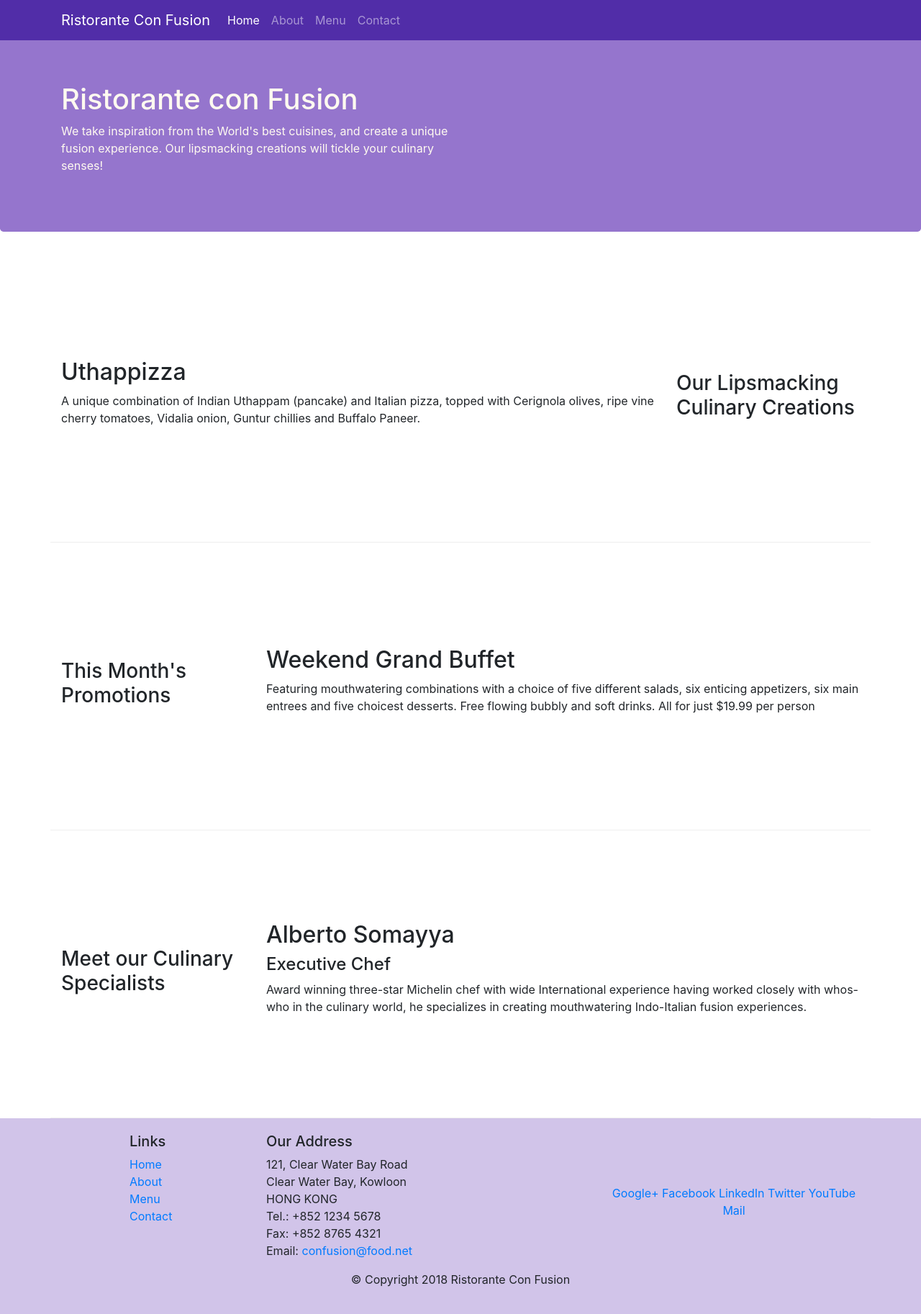
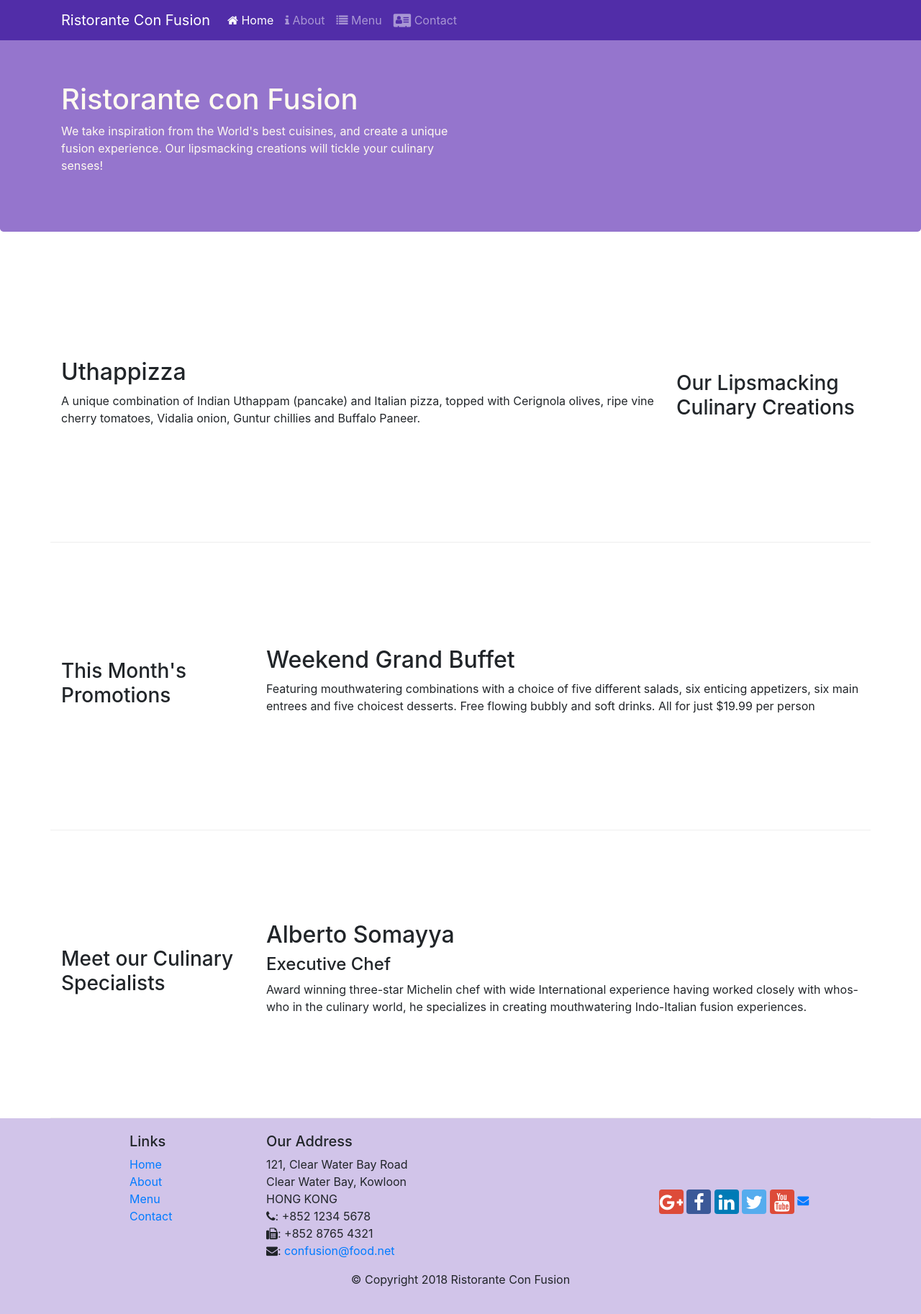
Before and after one commit to 17ucs062/Confusion, a website: page index.html in a window 1280 px wide. Shown: the whole page at 72% size. Drawn offline with nearby package versions, Linux system fonts and the light colour scheme.

Commit message:
Icon Fonts

```diff
--- a/index.html
+++ b/index.html
@@ -10,6 +10,8 @@
 
     <!-- Bootstrap CSS -->
     <link rel="stylesheet" type="text/css" href="CSS/styles.css">
+    <link rel="stylesheet" href="node_modules/font-awesome/css/font-awesome.css">
+    <link rel="stylesheet" href="node_modules/bootstrap-social/bootstrap-social.css">
     <link rel="stylesheet" href="node_modules/bootstrap/dist/css/bootstrap.min.css">
 </head>
 
@@ -23,10 +25,10 @@
             <a class="navbar-brand" href="#">Ristorante Con Fusion</a>
             <div class="collapse navbar-collapse" id="Navbar">
                 <ul class="navbar-nav mr-auto">
-                    <li class="nav-items active"><a class="nav-link" href="#">Home</a></li>
-                    <li class="nav-items"><a class="nav-link" href="aboutus.html">About</a></li>
-                    <li class="nav-items"><a class="nav-link" href="#">Menu</a></li>
-                    <li class="nav-items"><a class="nav-link" href="#">Contact</a></li>
+                    <li class="nav-items active"><a class="nav-link" href="#"><span class="fa fa-home"></span> Home</a></li>
+                    <li class="nav-items"><a class="nav-link" href="aboutus.html"><span class="fa fa-info"></span> About</a></li>
+                    <li class="nav-items"><a class="nav-link" href="#"><span class="fa fa-list"></span> Menu</a></li>
+                    <li class="nav-items"><a class="nav-link" href="#"><span class="fa fa-address-card fa-lg"></span> Contact</a></li>
                 </ul>
             </div>
         </div>
@@ -96,19 +98,19 @@
 		              121, Clear Water Bay Road<br>
 		              Clear Water Bay, Kowloon<br>
 		              HONG KONG<br>
-		              Tel.: +852 1234 5678<br>
-		              Fax: +852 8765 4321<br>
-		              Email: <a href="mailto:confusion@food.net">confusion@food.net</a>
+		              <i class="fa fa-phone"></i>: +852 1234 5678<br>
+		              <i class="fa fa-fax"></i>: +852 8765 4321<br>
+		              <i class="fa fa-envelope"></i>: <a href="mailto:confusion@food.net">confusion@food.net</a>
 		           </address>
                 </div>
                 <div class="col-12 col-sm-4 align-self-center">
                     <div class="text-center">
-                        <a href="http://google.com/+">Google+</a>
-                        <a href="http://www.facebook.com/profile.php?id=">Facebook</a>
-                        <a href="http://www.linkedin.com/in/">LinkedIn</a>
-                        <a href="http://twitter.com/">Twitter</a>
-                        <a href="http://youtube.com/">YouTube</a>
-                        <a href="mailto:">Mail</a>
+                        <a class="btn btn-social-icon btn-google" href="http://google.com/+"><i class="fa fa-google-plus"></i></a>
+                        <a class="btn btn-social-icon btn-facebook" href="http://www.facebook.com/profile.php?id="><i class="fa fa-facebook"></i></a>
+                        <a class="btn btn-social-icon btn-linkedin" href="http://www.linkedin.com/in/"><i class="fa fa-linkedin"></i></a>
+                        <a class="btn btn-social-icon btn-twitter" href="http://twitter.com/"><i class="fa fa-twitter"></i></a>
+                        <a class="btn btn-social-icon btn-google" href="http://youtube.com/"><i class="fa fa-youtube"></i></a>
+                        <a href="mailto:"><i class="fa fa-envelope"></i></a>
                     </div>
                 </div>
            </div>
--- a/package.json
+++ b/package.json
@@ -15,6 +15,8 @@
   },
   "dependencies": {
     "bootstrap": "^4.0.0",
+    "bootstrap-social": "^5.1.1",
+    "font-awesome": "^4.7.0",
     "jquery": "^3.3.1",
     "popper.js": "^1.12.9"
   }
```
Also changed, not shown: aboutus.html (+15 -13 lines), 1 other file.
